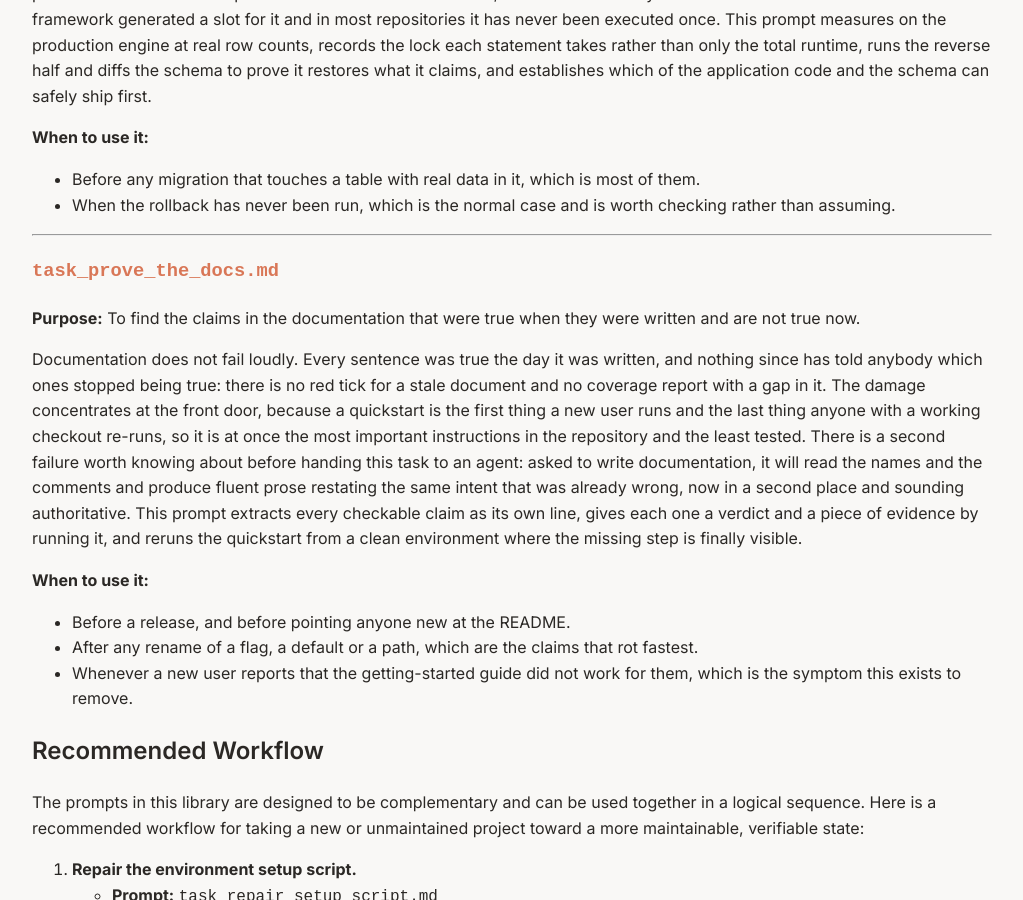
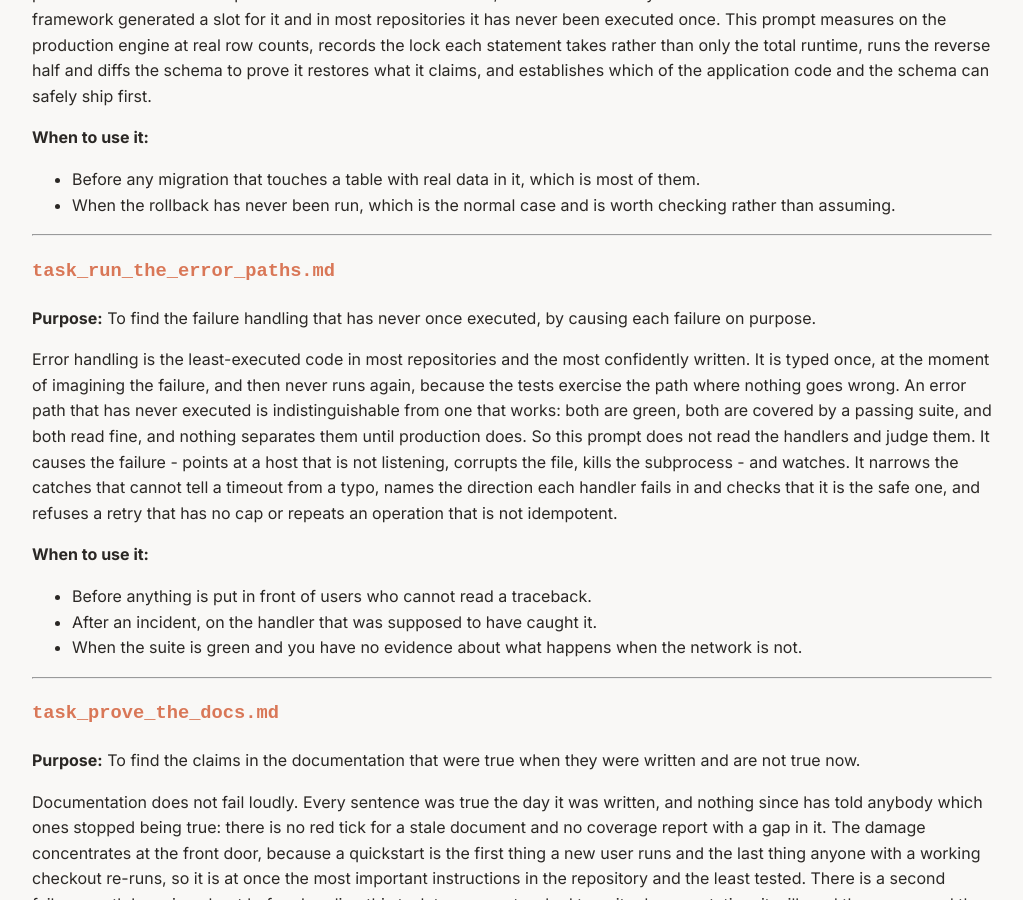
Before and after one commit to melbinjp/jules-prompts, a Jekyll site: the page built from PROMPTS_GUIDE.md, in a window 1280 px wide and 900 px high, scrolled down 6862 px. Shown: the whole window, without its empty margins (128-1151 px from the left). Built offline with Jekyll 4.4.1, drawn with Linux system fonts in a browser that asks for light colours.

Commit message:
A prompt for error handling, the category strangers asked for and nobody merged (#36)
Error handling appears in the demand corpus twice - PR #43 on the upstream list asked for it
by name alongside automation and architecture summary, and neither was ever merged. Written
from the demand rather than from anybody's wording; that list carries no licence, so the ideas
are free and the prose is not.

The premise is one sentence and it is why this prompt executes rather than reads: an error
path that has never run is indistinguishable from one that works. Both are green, both sit
under a passing suite, and both read fine. Nothing separates them until production does.

So it causes each failure on purpose - points at a host that is not listening, corrupts the
file, kills the subprocess - and records what the code actually did. It narrows the catches
that cannot tell a network timeout from a typo, makes each handler state the direction it
fails in and checks that direction is the safe one, and refuses a retry with no cap or one
that repeats an operation that is not idempotent.

Two constraints are there because the obvious fix is worse than the bug. Do not add a test
that asserts the handler was called - assert what the caller SEES, because a test that mocks
the failure and checks the mock was reached passes on code that does the wrong thing with it.
And report the denominator, since four bad handlers named without saying how many were looked
at cannot be told apart from a run that stopped after four.

Integrity check green: 22 prompts, 22 guide entries, the workflow agrees, _config.yml parses.

```diff
--- a/PROMPTS_GUIDE.md
+++ b/PROMPTS_GUIDE.md
@@ -226,6 +226,18 @@ Almost every migration is verified the same way: run it forward, once, on a deve
 
 ---
 
+### [`task_run_the_error_paths.md`]({% link _prompts/task_run_the_error_paths.md %})
+**Purpose:** To find the failure handling that has never once executed, by causing each failure on purpose.
+
+Error handling is the least-executed code in most repositories and the most confidently written. It is typed once, at the moment of imagining the failure, and then never runs again, because the tests exercise the path where nothing goes wrong. An error path that has never executed is indistinguishable from one that works: both are green, both are covered by a passing suite, and both read fine, and nothing separates them until production does. So this prompt does not read the handlers and judge them. It causes the failure - points at a host that is not listening, corrupts the file, kills the subprocess - and watches. It narrows the catches that cannot tell a timeout from a typo, names the direction each handler fails in and checks that it is the safe one, and refuses a retry that has no cap or repeats an operation that is not idempotent.
+
+**When to use it:**
+*   Before anything is put in front of users who cannot read a traceback.
+*   After an incident, on the handler that was supposed to have caught it.
+*   When the suite is green and you have no evidence about what happens when the network is not.
+
+---
+
 ### [`task_prove_the_docs.md`]({% link _prompts/task_prove_the_docs.md %})
 **Purpose:** To find the claims in the documentation that were true when they were written and are not true now.
 
```
Also changed, not shown: _prompts/task_run_the_error_paths.md (added, +50 -0 lines).
